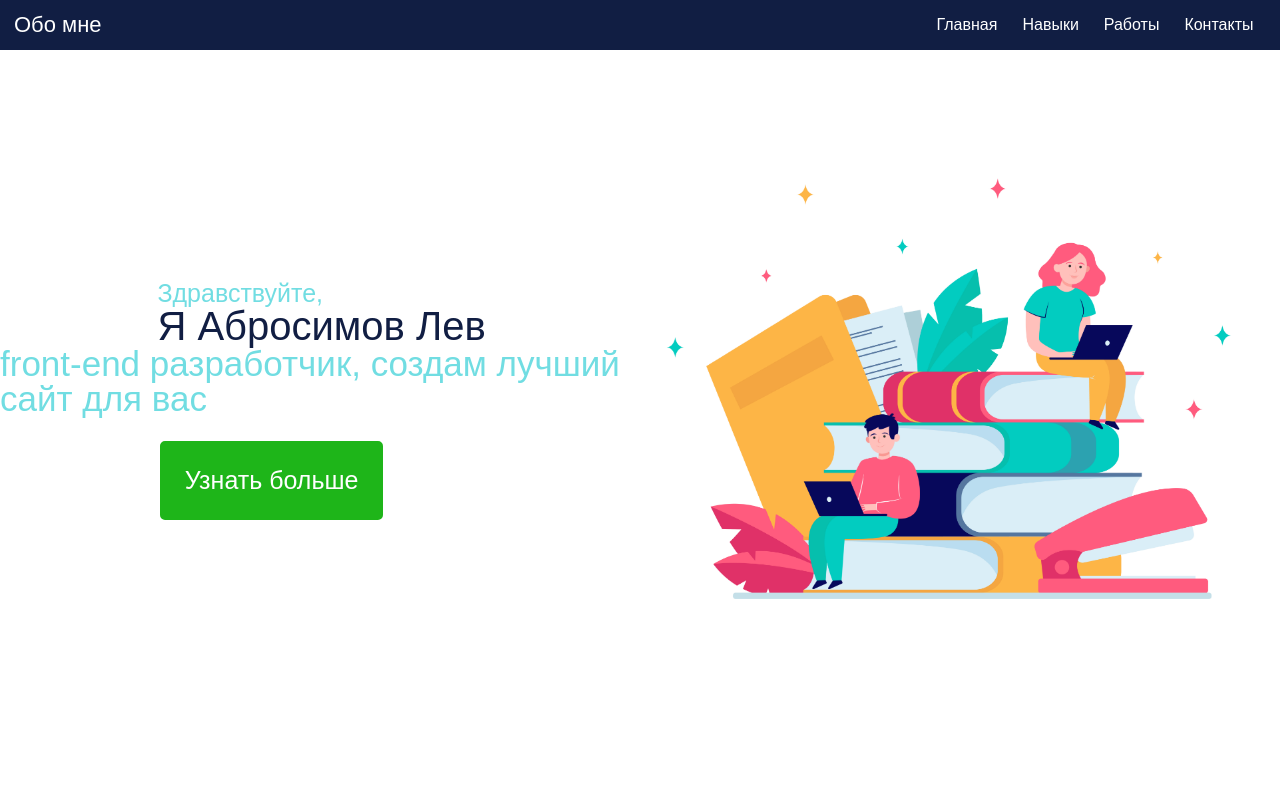
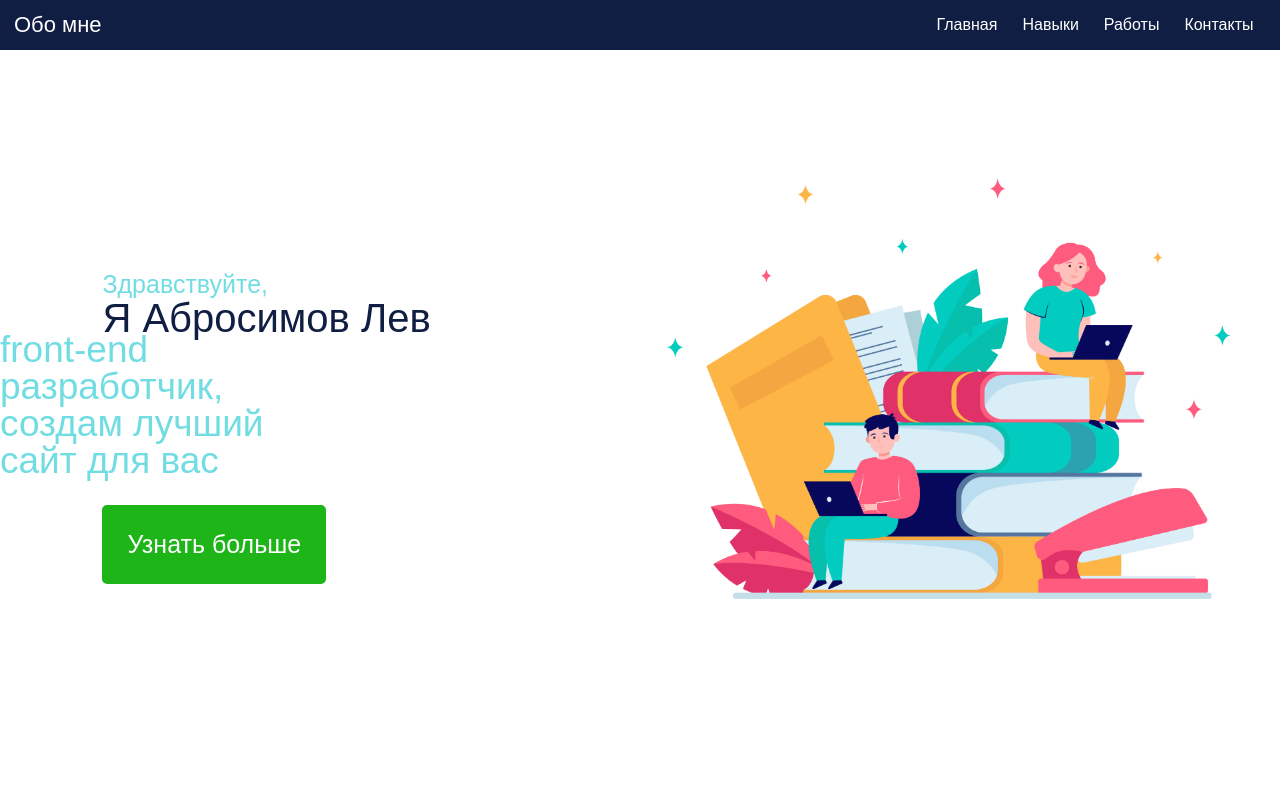
Before and after one commit to my-first-portfolio/my-first-portfolio.github.io, a plain HTML site: page index.html in a window 1280 px wide. Shown: the top 800 px of the page. Drawn offline with Linux system fonts and the light colour scheme; files whose address does not match are found by name.

Commit message:
Add files via upload

```diff
--- a/css/_section-header.scss
+++ b/css/_section-header.scss
@@ -25,11 +25,18 @@ body {
                 font-family: $mistral;
                 font-size: 25px;
                 color: $very-blue;
+                position: absolute;
+                top: 34%;
+                left: 8%;
             }
             h1 {
                 font-family: $arial;
                 font-size: 40px;
                 color: $dark-color;
+                position: absolute;
+                left: 8%;
+                top: 36%;
+                padding-top: 10px;
                 }
             }
             .herobox-title {
@@ -66,11 +73,13 @@ body {
             }
         .herobox__subtitle {
             h2 {
-                font-size: 35px;
+                font-size: 37px;
                 font-family: $mistral;
                 // margin: 0 0 0 4em;
                 color:  $very-blue;
-
+                width: 50%;
+                height: 70%;
+                padding-top: 10px;
 
 
                 @include media('<=tablet') {
@@ -98,6 +107,9 @@ body {
                 border: $green 5px solid;
                 margin: 1em 4em 0 0 ;
                 padding: 20px;
+                position: absolute;
+                top: 60%;
+                left: 8%;
 
                 @include media('<=tablet') {
                     position: absolute;
--- a/css/style.scss
+++ b/css/style.scss
@@ -22,10 +22,13 @@
     button {
         @include media('<=phone') {
             height: 80px;
-            width: 180px;
+            width: 250px;
             display: flex;
             justify-content: center;
             align-items: center;
+            position: absolute;
+            top: 40%;
+            left: 10%;
         }
     }
 }
```
Also changed, not shown: css/style.css, 1 other file.
